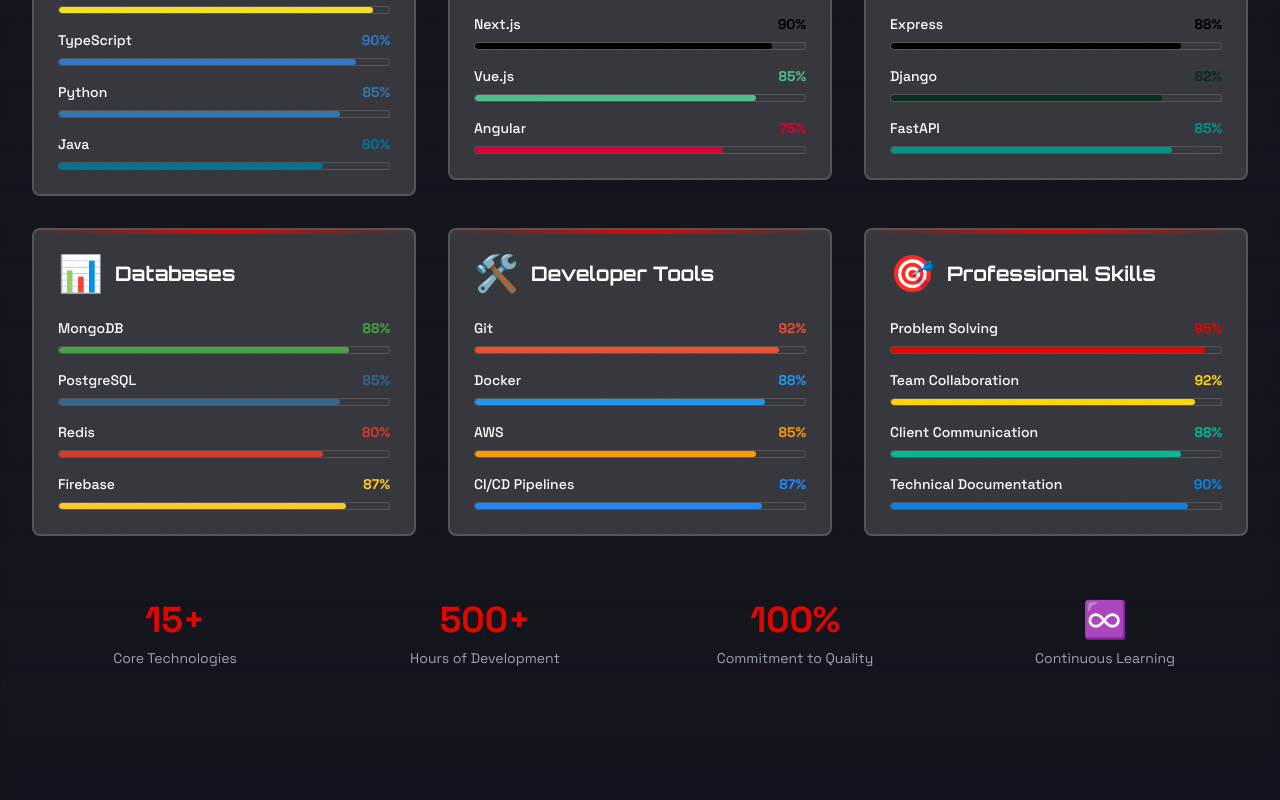
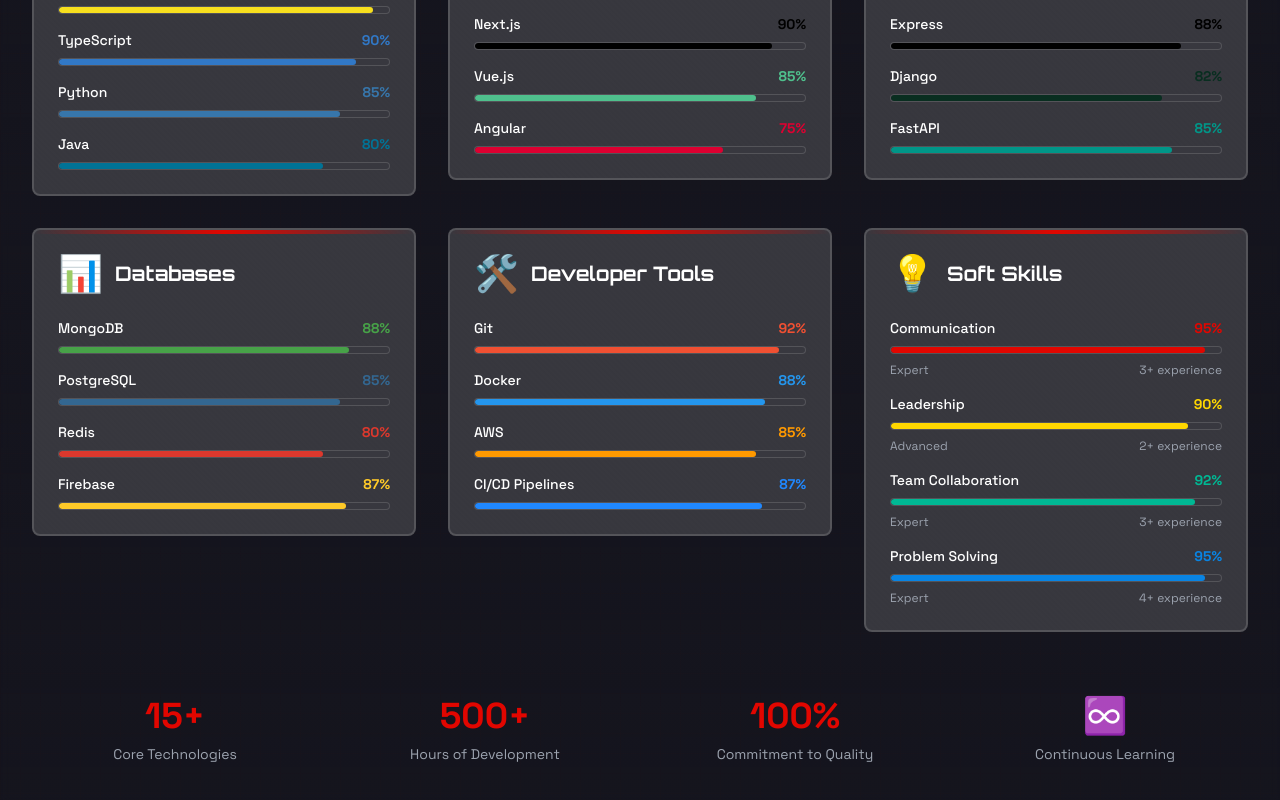
Before and after one commit to AkanshtTiwary/Portfolio, a React (Vite) app: page / in a window 1280 px wide. Shown: the part 2203-3003 px from the top of the page. Built offline with nearby package versions, Linux system fonts and the light colour scheme.

Commit message:
Added functionalities

```diff
--- a/src/assets/data/skills.js
+++ b/src/assets/data/skills.js
@@ -50,13 +50,13 @@ export const skills = [
     ]
   },
   {
-    category: 'Professional Skills',
-    icon: '🎯',
+    category: 'Soft Skills',
+    icon: '💡',
     items: [
-      { name: 'Problem Solving', level: 95, color: '#E10600' },
-      { name: 'Team Collaboration', level: 92, color: '#FFD700' },
-      { name: 'Client Communication', level: 88, color: '#00B894' },
-      { name: 'Technical Documentation', level: 90, color: '#0984E3' }
+      { name: 'Communication', level: 95, color: '#E10600', proficiency: 'Expert', yearsExp: '3+' },
+      { name: 'Leadership', level: 90, color: '#FFD700', proficiency: 'Advanced', yearsExp: '2+' },
+      { name: 'Team Collaboration', level: 92, color: '#00B894', proficiency: 'Expert', yearsExp: '3+' },
+      { name: 'Problem Solving', level: 95, color: '#0984E3', proficiency: 'Expert', yearsExp: '4+' }
     ]
   }
 ];
--- a/src/components/sections/Skills.jsx
+++ b/src/components/sections/Skills.jsx
@@ -53,12 +53,20 @@ const Skills = () => {
                   {/* Skills */}
                   <div className="space-y-4">
                     {category.items.map((skill) => (
-                      <ProgressBar
-                        key={skill.name}
-                        label={skill.name}
-                        value={skill.level}
-                        color={skill.color}
-                      />
+                      <div key={skill.name}>
+                        <ProgressBar
+                          label={skill.name}
+                          value={skill.level}
+                          color={skill.color}
+                        />
+                        {/* Soft Skills Parameters */}
+                        {skill.proficiency && (
+                          <div className="flex justify-between items-center mt-2 text-xs text-gray-400">
+                            <span>{skill.proficiency}</span>
+                            <span>{skill.yearsExp} experience</span>
+                          </div>
+                        )}
+                      </div>
                     ))}
                   </div>
                 </Card>
```
